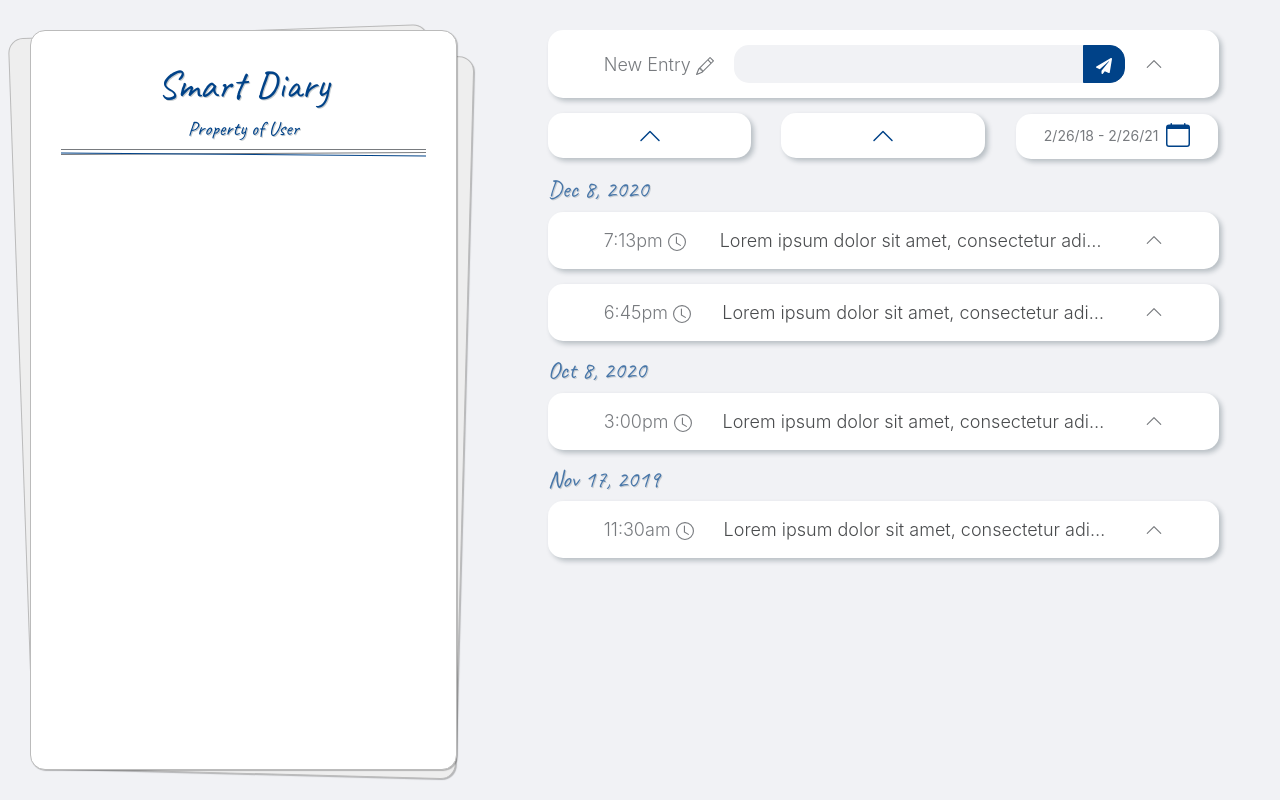
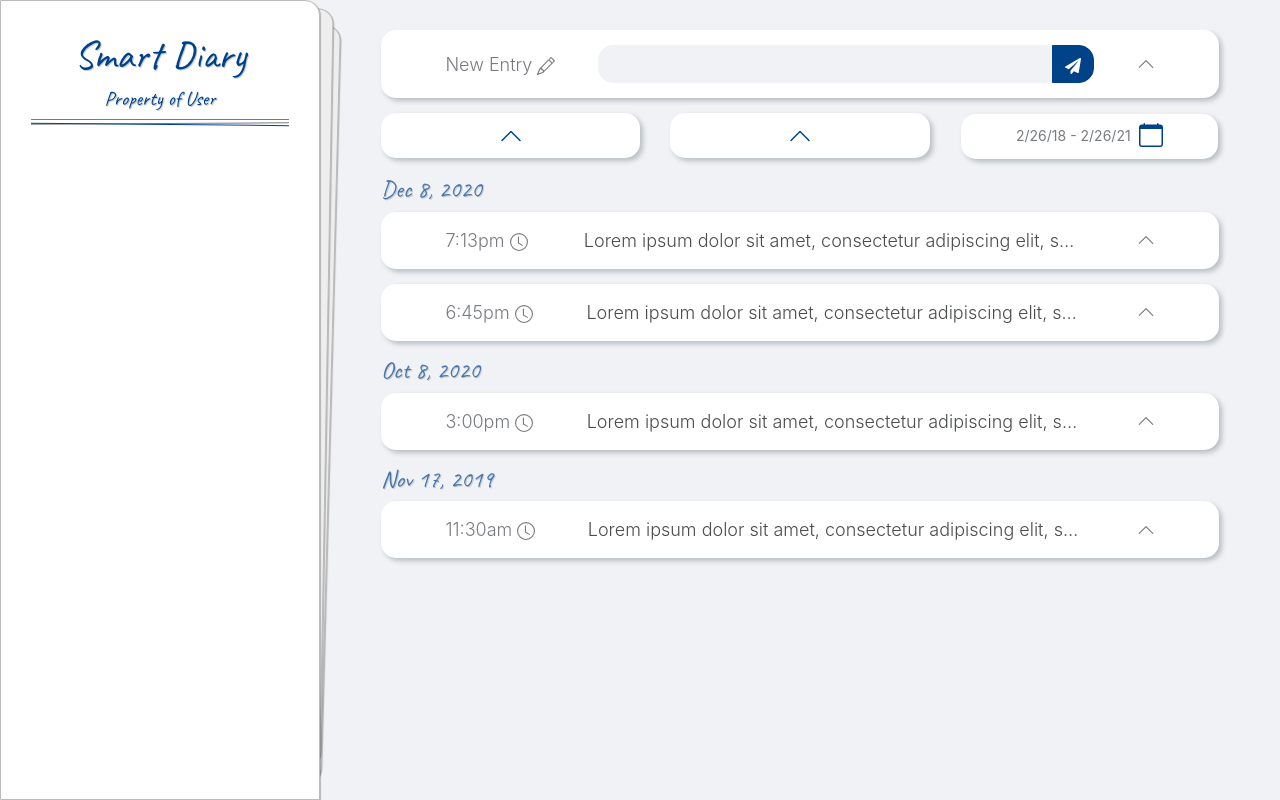
Before and after one commit to jordanmccollam/smartdiary, a React (Create React App) app: page / in a window 1280 px wide. Built offline with nearby package versions, Linux system fonts and the light colour scheme.

Commit message:
Redesigned for more screen space

```diff
--- a/src/screens/Diary/main.js
+++ b/src/screens/Diary/main.js
@@ -21,7 +21,7 @@ const Main = () => {
     return (
         <Container fluid>
             <Row className="max-vh">
-                <Col lg={4} className="side-menu d-none d-lg-block">
+                <Col lg={3} className="side-menu d-none d-lg-block">
                     <div className="themed-underline text-center">
                         <h1>Smart Diary</h1>
                         <h5>Property of User</h5>
--- a/src/styles/theme.scss
+++ b/src/styles/theme.scss
@@ -48,19 +48,17 @@ body {
 }
 
 .side-menu {
-    height: calc(100% - 60px);
-    border-radius: 15px;
+    height: 100%;
     background: #fff;
     padding: 30px;
     position: relative;
-    margin: 30px;
+    border-top-right-radius: 15px;
 }
 .side-menu,
 .side-menu::before,
 .side-menu::after {
     box-shadow: 1px 1px 1px rgba(0,0,0,0.25);
     border: 1px solid #bbb;
-    border-radius: 15px;
 }
 .side-menu::before,
 .side-menu::after {
@@ -69,19 +67,19 @@ body {
     height: 95%;
     width: 99%;
     background-color: #eee;
+    border-radius: 15px;
 }
 .side-menu::before {
-    right: 15px;
-    top: 0px;
-    transform: rotate(-2deg);
+    right: -8px;
+    top: 5px;
+    transform: rotate(1deg);
     z-index: -1;
 }
 .side-menu::after {
     top: 20px;
-    right: -10px;
+    right: -12px;
     transform: rotate(1.5deg);
     z-index: -2;
-    height: 98%;
 }
 
 h1, h2, h3, h4, h5, h6 {
```
